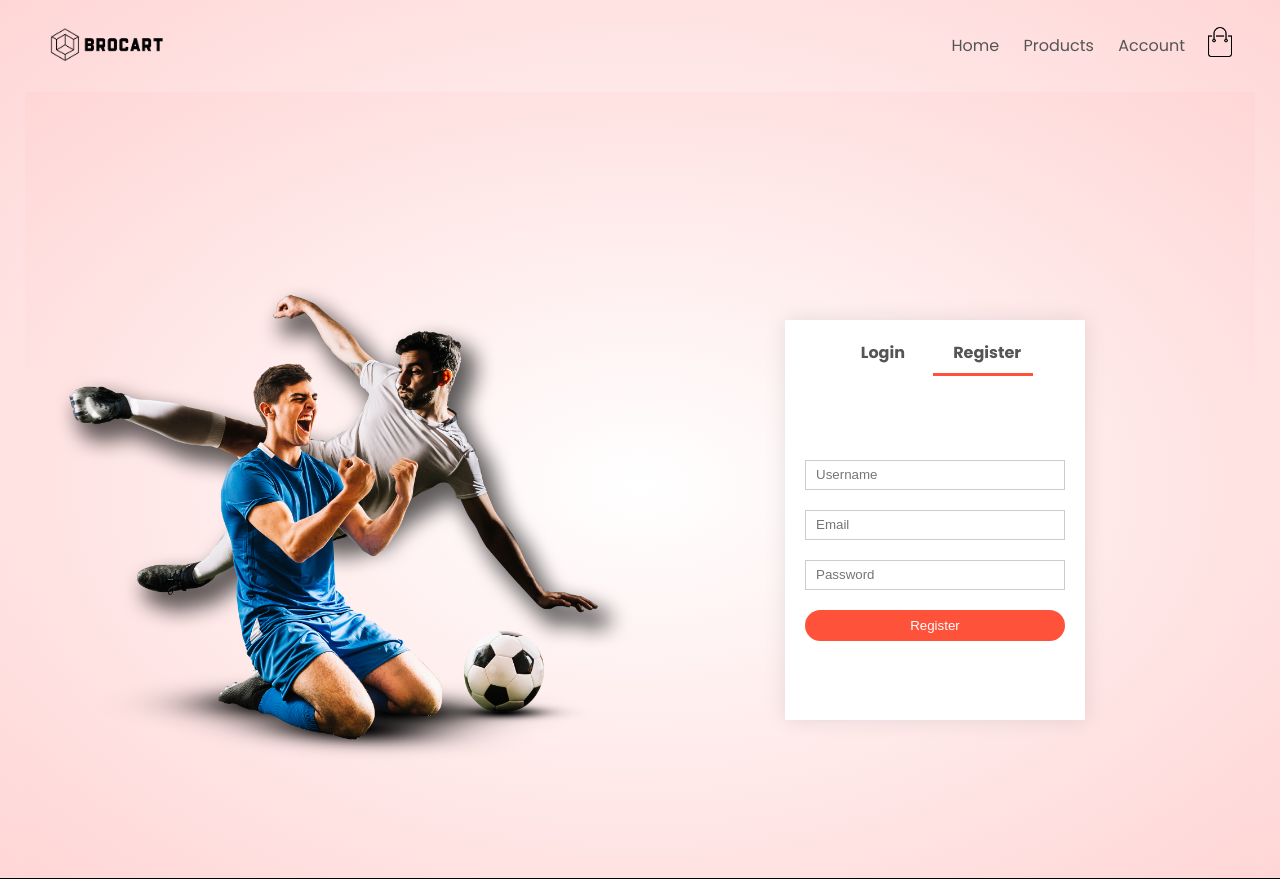
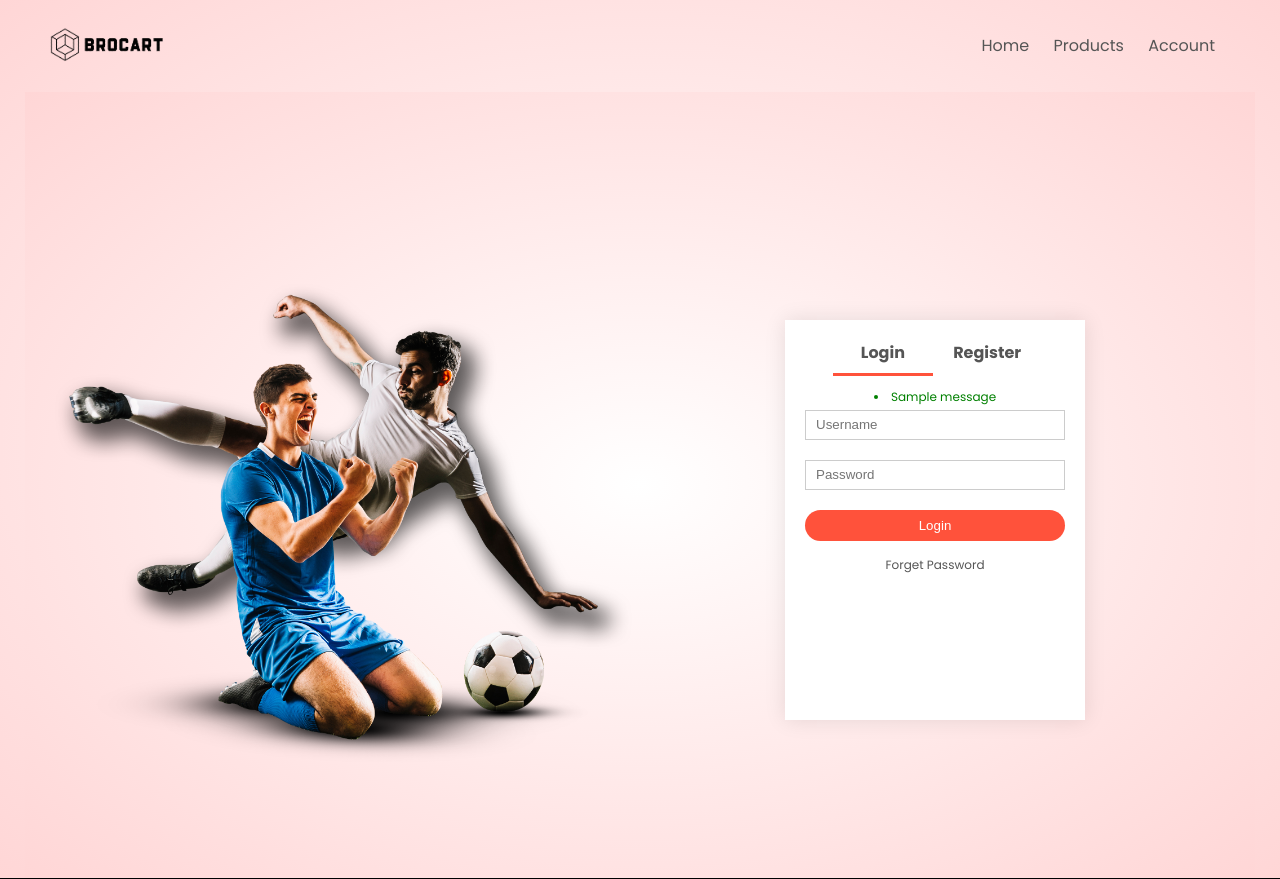
Before and after one commit to adilsiraju/brocart, a Django app: page /customers/account/ in a window 1280 px wide. Shown: the top 879 px of the page. Run offline with Django 5.2, Linux system fonts and the light colour scheme; tables that the repository leaves empty hold one stand-in row (values such as "Sample post"); one stand-in notice (Sample message) is shown.

Commit message:
Add user registration and login functionality; implement logout route and enhance account templates

```diff
--- a/customers/urls.py
+++ b/customers/urls.py
@@ -6,4 +6,5 @@ from . import views
 
 urlpatterns = [
     path('account/', views.show_account, name='account'),
+    path('logout/', views.sign_out, name='logout'),
 ]
--- a/customers/views.py
+++ b/customers/views.py
@@ -1,6 +1,72 @@
 from django.shortcuts import render
+from django.contrib.auth.models import User
+from django.contrib.auth import authenticate, login, logout
+from . models import Customer
+from django.shortcuts import redirect
+from django.contrib import messages
 
 # Create your views here.
 
 def show_account(request):
-    return render(request, 'pages/account.html')
+    context = {}
+
+    # Check if the request is POST and contains 'register' in POST data
+    if request.POST and 'register' in request.POST:
+
+        context['register'] = True
+
+        try:
+            # Get username from POST data
+            username = request.POST.get('username')
+            # Get password from POST data
+            password = request.POST.get('password')
+            # Get email from POST data
+            email = request.POST.get('email')
+            # Get address from POST data
+            address = request.POST.get('address')
+            # Get phone number from POST data
+            phone = request.POST.get('phone')
+
+            # Create a new user
+            user = User.objects.create_user(username, email, password)
+
+            # Create Customer_account for the user
+            customer = Customer.objects.create(
+                name=username,
+                address=address,
+                phone=phone,
+                email=email,
+                user=user
+            )
+
+            success_message = 'Account Created Successfully'
+            messages.success(request, success_message)
+
+        except Exception as e:
+            # If there is an error, print the error message
+            # and display it to the user
+            error_message = 'Duplicate username, or invalid input'
+            messages.error(request, error_message)
+            print(e)
+
+    if request.POST and 'login' in request.POST:
+
+        context['register'] = False
+
+        username = request.POST.get('username')
+        password = request.POST.get('password')
+
+        user = authenticate(request, username=username, password=password)
+
+        if user:
+            login(request, user)
+            return redirect('home')
+        else:
+            error_message = 'Invalid Credentials'
+            messages.error(request, error_message)
+
+    return render(request, 'pages/account.html', context)
+
+def sign_out(request):
+    logout(request)
+    return redirect('home')
--- a/static/css/style.css
+++ b/static/css/style.css
@@ -411,7 +411,7 @@ th:last-child{
     max-width: 300px;
     padding: 0 20px;
     position: absolute;
-    top: 130px;
+    top: 80px;
     transition: transform 1s;
 }
 form input{
@@ -430,6 +430,21 @@ form .btn{
 form .btn:focus{
     outline: none;
 }
+
+.error{
+    color: red;
+}
+
+.success{
+    color: green;
+}
+
+.message{
+    font-size: 12px;
+    margin-top: 5px;
+    margin-bottom: 5px;
+}
+
 #LoginForm{
     left: -300px;
 }
--- a/templates/pages/account.html
+++ b/templates/pages/account.html
@@ -33,4 +33,14 @@
         }
     </script>
 
+    {% if register %}
+    <script>
+        register();
+    </script>
+    {% else %}
+    <script>
+        login();
+    </script>
+    {% endif %}
+
 {% endblock extra_scripts %}
--- a/templates/sections/home/account_content.html
+++ b/templates/sections/home/account_content.html
@@ -12,19 +12,40 @@
                         <span onclick="login()">Login</span>
                         <span onclick="register()">Register</span>
                         <hr id="Indicator">
+                    </div><br>
+
+                    {% if messages %}
+
+                    <div class="message">
+
+                        {% for message in messages %}
+
+                            <li class="{{ message.tags }}">{{ message }}</li>
+
+                        {% endfor %}
+
                     </div>
-                    <form id="LoginForm">
-                        <input type="text" placeholder="Username">
-                        <input type="password" placeholder="Password">
-                        <button type="submit" class="btn">Login</button>
+
+                    {% endif %}
+
+                    <form id="LoginForm" method="post" enctype="multipart/form-data">
+                        {% csrf_token %}
+                        <input type="text" name="username" required placeholder="Username">
+                        <input type="password" name="password" required placeholder="Password">
+                        <button type="submit" name="login" class="btn">Login</button>
                         <a href="">Forget Password</a>
                     </form>
 
-                    <form id="RegForm">
-                        <input type="text" placeholder="Username">
-                        <input type="email" placeholder="Email">
-                        <input type="password" placeholder="Password">
-                        <button type="submit" class="btn">Register</button>
+                    <form id="RegForm" method="post" enctype="multipart/form-data">
+                        {% csrf_token %}
+                        <input type="text" name="username" required placeholder="Username">
+                        <input type="email" name="email" required placeholder="Email">
+                        <input type="password" name="password" required minlength="6" placeholder="Password">
+                        <input type="text" name="address" required placeholder="Address">
+                        <input type="text" name="phone" required placeholder="Phone">
+
+
+                        <button type="submit" name="register" class="btn">Register</button>
                     </form>
                 </div>
             </div>
--- a/templates/sections/home/navbar.html
+++ b/templates/sections/home/navbar.html
@@ -8,9 +8,18 @@
         <ul id="MenuItems">
             <li><a href="{% url 'home' %}">Home</a></li>
             <li><a href="{% url 'products_list' %}">Products</a></li>
-            <li><a href="{% url 'account' %}">Account</a></li>
+
+            {% if user.is_authenticated %}
+                <li><a href="{% url 'logout' %}">Logout</a></li>
+            {% else %}
+                <li><a href="{% url 'account' %}">Account</a></li>
+            {% endif %}
+
+
         </ul>
     </nav>
+    {% if user.is_authenticated %}
     <a href="{% url 'cart' %}"><img src="{% static 'images/cart.png' %}" width="30px" height="30px"></a>
+    {% endif %}
     <img src="{% static 'images/menu.png' %}" class="menu-icon" onclick="menutoggle()">
 </div>
```
Also changed, not shown: db.sqlite3.
